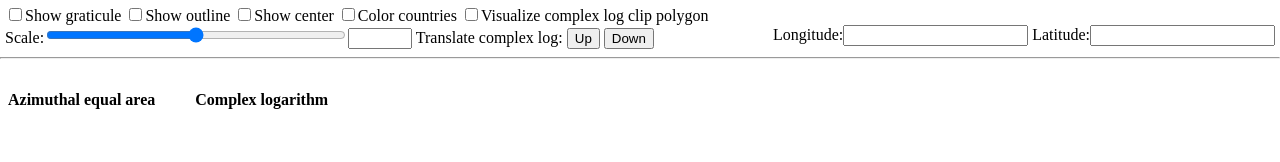
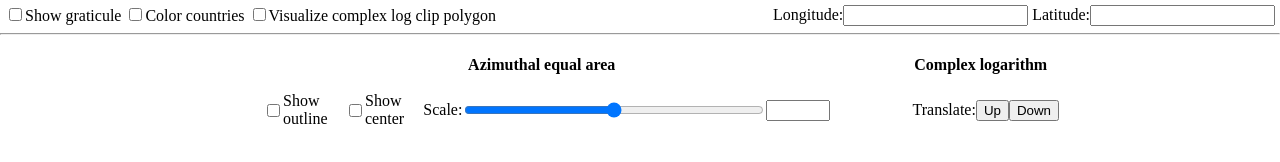
Before and after one commit to cgmi/complex-log-projection, a website: page src/index.html in a window 1280 px wide. Drawn offline with Linux system fonts and the light colour scheme.

Commit message:
Some interface tweaks

```diff
--- a/src/css/index.css
+++ b/src/css/index.css
@@ -3,7 +3,6 @@
     width: 100%;
     top: 0;
     left: 0;
-    height: 75px;
     background-color: white;
 }
 
@@ -32,6 +31,22 @@
     font-weight: bold;
 }
 
+.display-controls {
+    height: 40px;
+    display: flex;
+    justify-content: center;
+    align-items: center;
+    width: 90%;
+    margin: 0 auto;
+}
+
+.display-control {
+    margin-left: 10px;
+    display: flex;
+    align-items: center;
+    justify-content: space-between;
+}
+
 .tooltip {
     position: absolute;
     text-align: center;
@@ -46,5 +61,7 @@
 }
 
 .main {
-    margin-top: 75px;
+    display: flex;
+    justify-content: center;
+    margin-top: 40px;
 }
--- a/src/index.html
+++ b/src/index.html
@@ -7,15 +7,8 @@
         <div class="topbar">
             <div class="topbar-inner">
                 <input type="checkbox" id="graticuleCheckbox"><label for="graticuleCheckbox">Show graticule</label>
-                <input type="checkbox" id="outlineCheckbox"><label for="outlineCheckbox">Show outline</label>
-                <input type="checkbox" id="centerCheckbox"><label for="centerCheckbox">Show center</label>
                 <input type="checkbox" id="colorCheckbox"><label for="colorCheckbox">Color countries</label>
                 <input type="checkbox" id="clipPolyCheckbox"><label for="clipPolyCheckbox">Visualize complex log clip polygon</label>
-                <br>
-                <label>Scale:</label><input type="range" id="scaleRange" min="0" max="2" step="0.1" style="width: 300px;"><input type="number" id="scaleNumber" min="0" max="2" step="0.1">
-                <label>Translate complex log:</label>
-                <button type="button" id="upButton">Up</button>
-                <button type="button" id="downButton">Down</button>
                 <div class="topbar-right">
                     <label for="longitude">Longitude:</label><input type="number" id="longitude">
                     <label for="latitude">Latitude:</label><input type="number" id="latitude">
@@ -26,9 +19,28 @@
         <div class="main">
             <div id="display_left" class="display display-left">
                 <p class="display-title">Azimuthal equal area</p>
+                <div class="display-controls">
+                    <div class="display-control">
+                        <input type="checkbox" id="outlineCheckbox"><label for="outlineCheckbox">Show outline</label>
+                    </div>
+                    <div class="display-control">
+                        <input type="checkbox" id="centerCheckbox"><label for="centerCheckbox">Show center</label>
+                    </div>
+                    <div class="display-control">
+                        <label for="scaleRange">Scale:</label><input type="range" id="scaleRange" min="0" max="2" step="0.1" style="width: 300px;"><input type="number" id="scaleNumber" min="0" max="2" step="0.1">
+                    </div>
+
+                </div>
             </div>
             <div id="display_right" class="display display-right">
                 <p class="display-title">Complex logarithm</p>
+                <div class="display-controls">
+                    <div class="display-control">
+                        <label>Translate:</label>
+                        <button type="button" id="upButton">Up</button>
+                        <button type="button" id="downButton">Down</button>
+                    </div>
+                </div>
             </div>
         </div>
         <script src="index.js"></script>
--- a/src/index.js
+++ b/src/index.js
@@ -238,9 +238,6 @@ async function prepare() {
         renderParams.scaleFactor = +scaleRange.property("value");
         scaleNumber.property("value", renderParams.scaleFactor);
         displays.left.projection.scale(renderParams.scaleFactor * displays.left.baseScale);
-        displays.right.projection.scale(renderParams.scaleFactor * displays.right.baseScale);
-
-        //displays.right.projection.translate(displays.right.projection.translate().map(x => x * renderParams.scaleFactor));
 
         update();
     });
@@ -248,7 +245,6 @@ async function prepare() {
         renderParams.scaleFactor = +scaleNumber.property("value");
         scaleRange.property("value", renderParams.scaleFactor);
         displays.left.projection.scale(renderParams.scaleFactor * displays.left.baseScale);
-        displays.right.projection.scale(renderParams.scaleFactor * displays.right.baseScale);
 
         update();
     });
```
